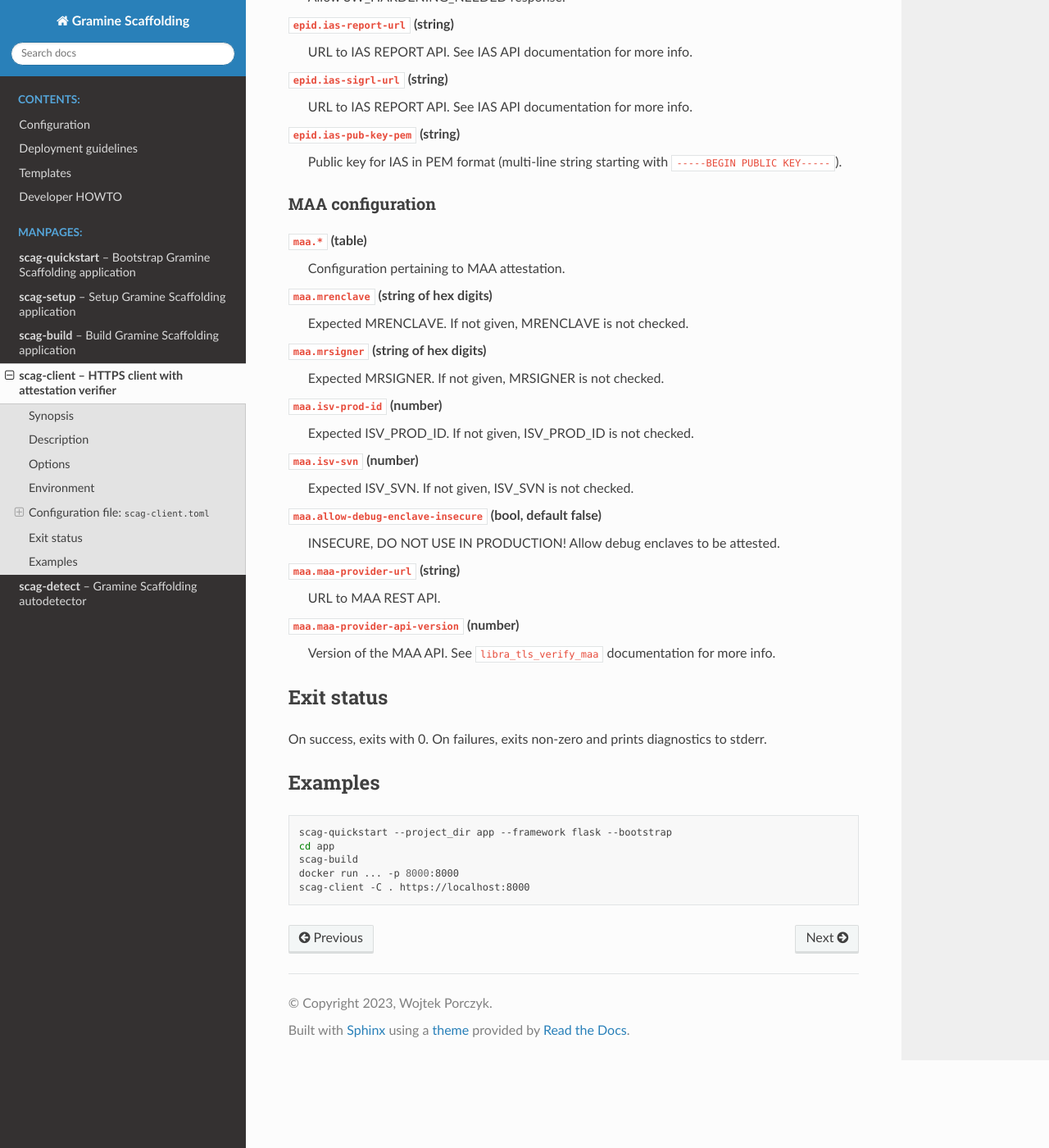
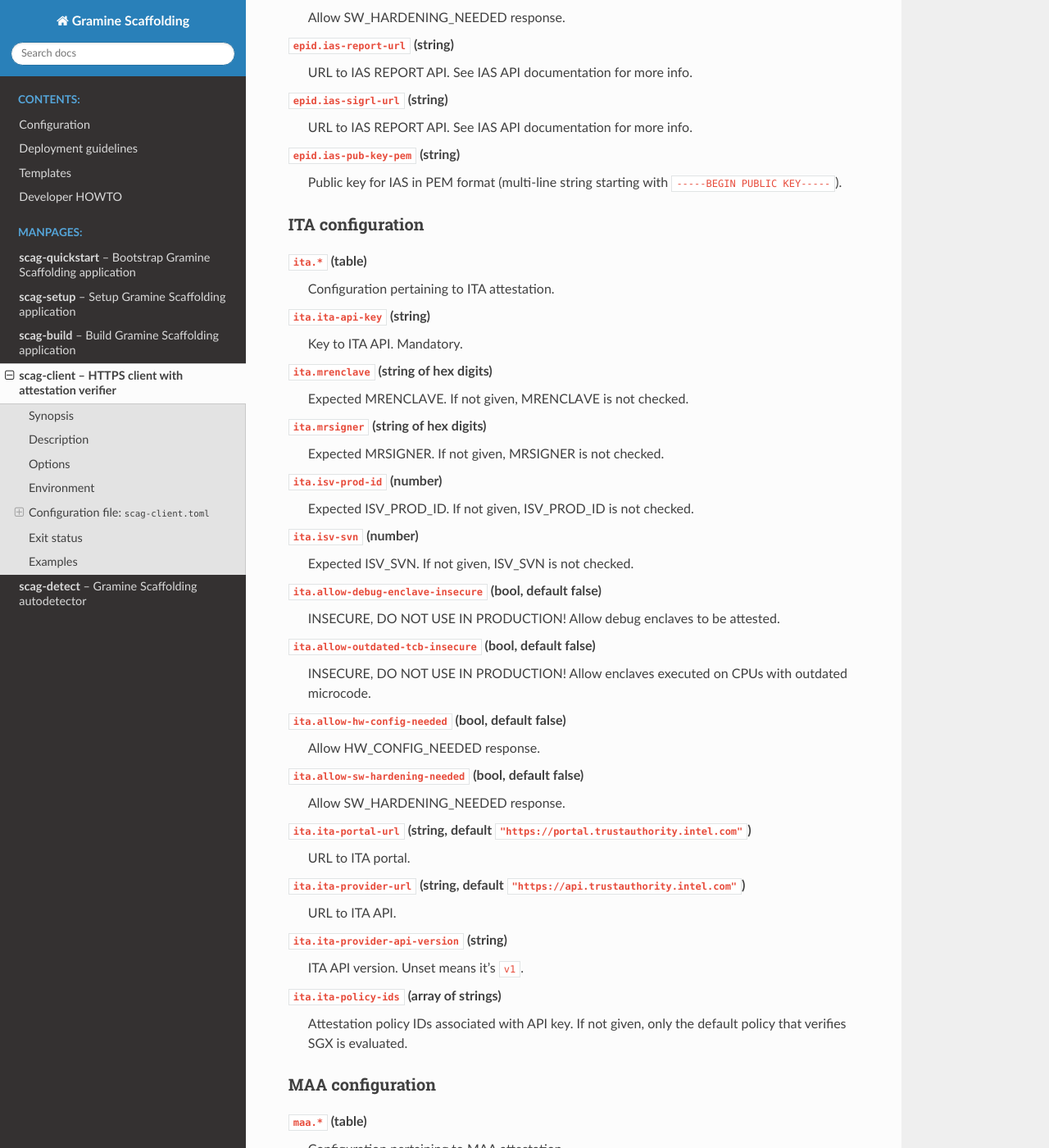
Before and after one commit to gramineproject/gramine-scaffolding, a Sphinx documentation site: the page built from Documentation/manpages/scag-client.rst, in a window 1280 px wide and 1400 px high, scrolled down 4267 px. Shown: the whole window at 82% size. Built offline with Sphinx 7.4.7 and the Read the Docs theme 2.0.0, drawn with Linux system fonts in a browser that asks for light colours; some of the changed text lies outside the part shown.

Commit message:
Add integration for ITA attestation
Signed-off-by: Wojtek Porczyk <woju@invisiblethingslab.com>

```diff
--- a/Documentation/manpages/scag-client.rst
+++ b/Documentation/manpages/scag-client.rst
@@ -111,7 +111,7 @@ Configuration file: :file:`scag-client.toml`
 
 This file is written by :ref:`scag-build` and read in :ref:`scag-client`. It
 contains default values that configure the attestation environment, like
-type of attestation (DCAP, EPID, or MAA), expected MRENCLAVE and other
+type of attestation (DCAP, EPID, ITA or MAA), expected MRENCLAVE and other
 options.
 
 The file is searched in three locations, in following order:
@@ -132,6 +132,7 @@ General configuration
 
     - ``DCAP``
     - ``EPID``
+    - ``ITA``
     - ``MAA``.
 
 DCAP configuration
@@ -209,6 +210,53 @@ EPID configuration
     Public key for IAS in PEM format (multi-line string starting with
     ``-----BEGIN PUBLIC KEY-----``).
 
+ITA configuration
+-----------------
+
+``ita.*`` (table)
+    Configuration pertaining to ITA attestation.
+
+``ita.ita-api-key`` (string)
+    Key to ITA API. Mandatory.
+
+``ita.mrenclave`` (string of hex digits)
+    Expected MRENCLAVE. If not given, MRENCLAVE is not checked.
+
+``ita.mrsigner`` (string of hex digits)
+    Expected MRSIGNER. If not given, MRSIGNER is not checked.
+
+``ita.isv-prod-id`` (number)
+    Expected ISV_PROD_ID. If not given, ISV_PROD_ID is not checked.
+
+``ita.isv-svn`` (number)
+    Expected ISV_SVN. If not given, ISV_SVN is not checked.
+
+``ita.allow-debug-enclave-insecure`` (bool, default false)
+    INSECURE, DO NOT USE IN PRODUCTION! Allow debug enclaves to be attested.
+
+``ita.allow-outdated-tcb-insecure`` (bool, default false)
+    INSECURE, DO NOT USE IN PRODUCTION! Allow enclaves executed on CPUs with
+    outdated microcode.
+
+``ita.allow-hw-config-needed`` (bool, default false)
+    Allow HW_CONFIG_NEEDED response.
+
+``ita.allow-sw-hardening-needed`` (bool, default false)
+    Allow SW_HARDENING_NEEDED response.
+
+``ita.ita-portal-url`` (string, default ``"https://portal.trustauthority.intel.com"``)
+    URL to ITA portal.
+
+``ita.ita-provider-url`` (string, default ``"https://api.trustauthority.intel.com"``)
+    URL to ITA API.
+
+``ita.ita-provider-api-version`` (string)
+    ITA API version. Unset means it's ``v1``.
+
+``ita.ita-policy-ids`` (array of strings)
+    Attestation policy IDs associated with API key. If not given, only the
+    default policy that verifies SGX is evaluated.
+
 MAA configuration
 -----------------
 
```
Also changed, not shown: 2 other files.
